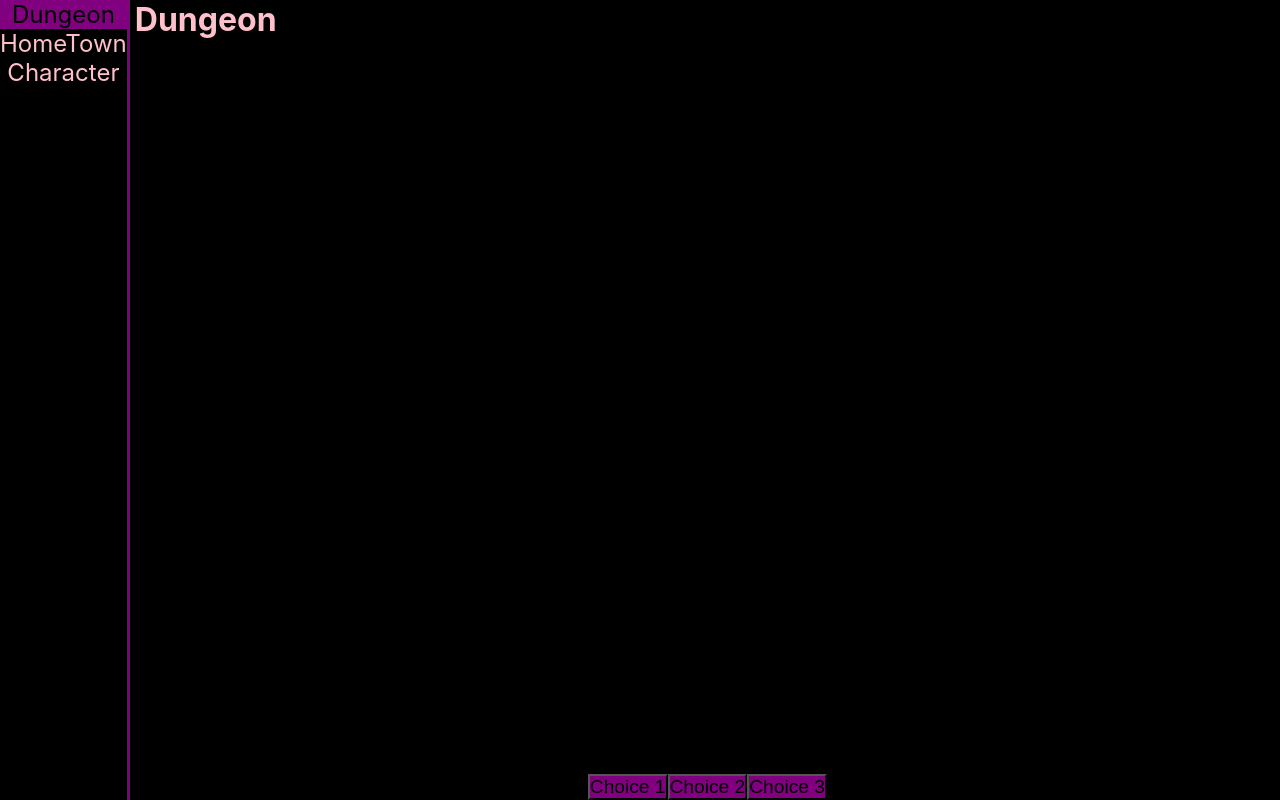
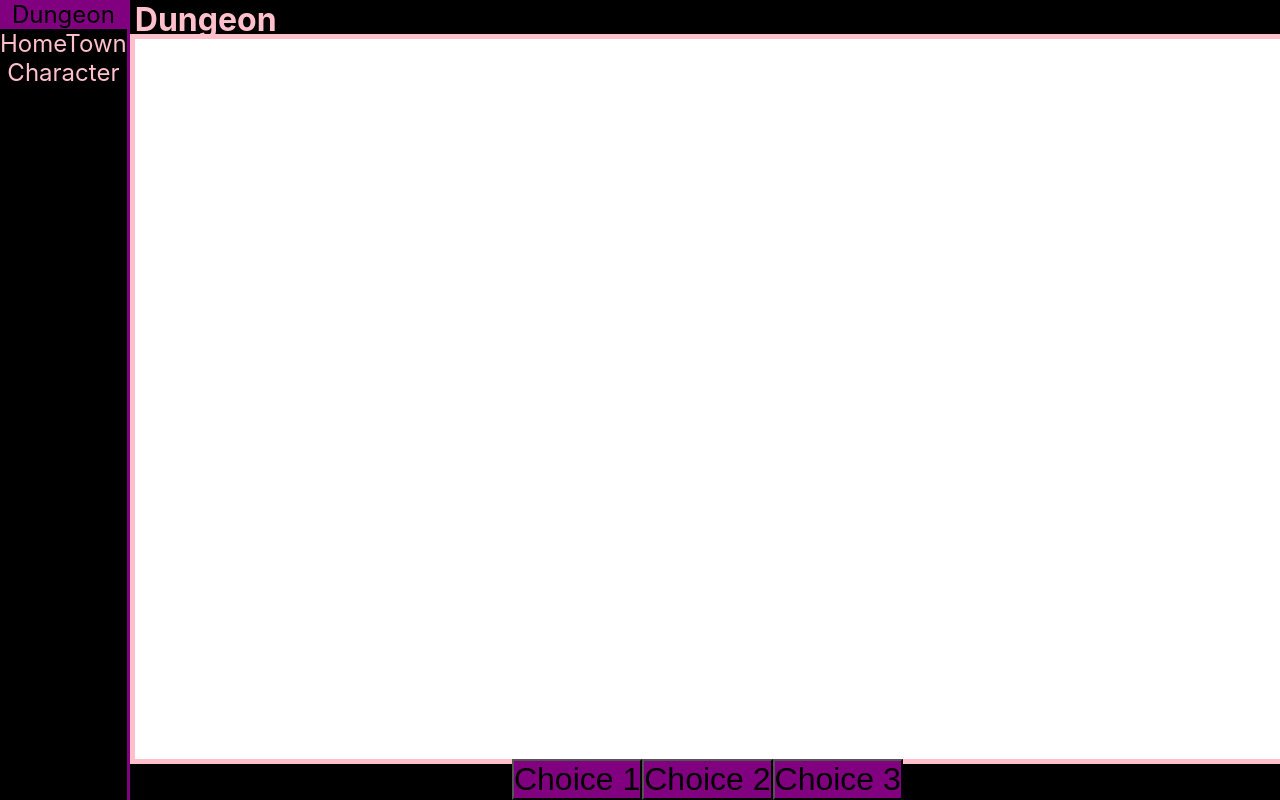
Before and after one commit to paynejj/cs4279-project, a React (Create React App) app in the folder project/: page /dungeon in a window 1280 px wide. Built offline with nearby package versions, Linux system fonts and the light colour scheme.

Commit message:
Dungeon Changes

```diff
--- a/project/src/Dungeon/Dungeon.ts
+++ b/project/src/Dungeon/Dungeon.ts
@@ -1,13 +1,17 @@
-import DOmniTunnel from "./DungeonNode";
+import DTunnel from "./DungeonNode";
 import DungeonNode from "./DungeonNode";
 
 const SIZE = 5 as const;
-const ENTRANCE = [0,0] as const;
 
 
 export class Dungeon {
     readonly dungeon: DungeonNode[][]
     constructor() {
-        this.dungeon = Array(SIZE).map(i => Array<DOmniTunnel>(SIZE))
+        this.dungeon = []
+        for (let i = 0; i < SIZE; i++) {
+            this.dungeon.push([])
+            for (let j = 0; j < SIZE; j++)
+                this.dungeon[i].push(new DTunnel())
+        }
     }
 }
--- a/project/src/Dungeon/DungeonNode.ts
+++ b/project/src/Dungeon/DungeonNode.ts
@@ -6,34 +6,22 @@ type Enemy = {
     damage: number
 }
 
-type Direction = {
-    north: boolean,
-    south: boolean,
-    east: boolean,
-    west: boolean,
 
+interface DungeonNode {
+    treasure: Treasure,
+    enemy: Enemy,
+    color: string
 }
 
- interface DungeonNode {
-    treasure: Treasure,
-    enemy: Enemy,
-    directions: Direction,
-    draw(): string
-}
-
-export default class DOmniTunnel implements DungeonNode {
+export default class DTunnel implements DungeonNode {
     readonly treasure
     readonly enemy
-    readonly directions
+    readonly color
 
     constructor() {
         this.treasure = undefined
         this.enemy = undefined
-        this.directions = {north: true, south: true, east: true, west: true}
+        this.color = "white"
     }
 
-    public draw() {
-       return "BEANS"
-
-    }
 }
--- a/project/src/Dungeon/DungeonUI.css
+++ b/project/src/Dungeon/DungeonUI.css
@@ -4,6 +4,7 @@
     position: relative;
     height: 100%;
 }
+
 .bottom-bar {
     display: flex;
     align-items: center;
@@ -13,17 +14,17 @@
 
 .choice-button {
     background-color: purple;
-    color:black;
-    font-size: larger;
+    color: black;
+    font-size: xx-large;
 }
 
 .map {
+    outline: pink solid thick;
     flex-grow: 1;
     display: grid;
-    grid-template-columns: 1fr 1fr 1fr 1fr 1fr;
-    grid-template-rows: 1fr 1fr 1fr 1fr 1fr;
+    grid-template: repeat(5, auto) / repeat(5, auto);
 }
+
 .dungeon-node {
-    justify-self: stretch;
-    outline: auto;
+    display: flex;
 }
--- a/project/src/Dungeon/DungeonUI.tsx
+++ b/project/src/Dungeon/DungeonUI.tsx
@@ -5,16 +5,19 @@ import "./DungeonUI.css"
 function DungeonMap() {
     const d = new Dungeon()
     return (
-    <div className="map">
-        {d.dungeon.flatMap(row => row.map(node => <div> {node.draw()} </div>))}
-    </div>
+        <div className="map">
+            {d.dungeon.flatMap(row => row.map(node =>
+                <div className='dungeon-node'
+                    style={{ backgroundColor: node.color }}>
+                </div>))}
+        </div>
     )
 }
 function DungeonUI() {
     return (
         <div className="dungeon-body">
             <h1>Dungeon</h1>
-                <DungeonMap/>
+            <DungeonMap />
             <div className="bottom-bar">
                 <button className="choice-button"> Choice 1</button>
                 <button className="choice-button"> Choice 2</button>
```
